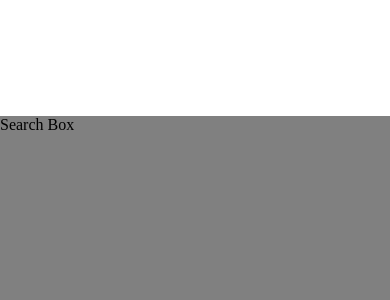
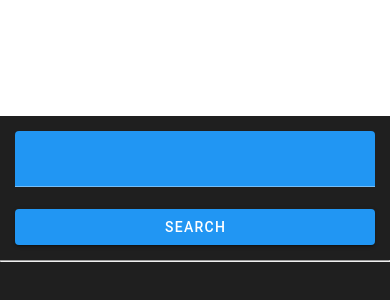
Before and after one commit to NewDevOnTheBlock/Map-API-App, a Vue app: page / in a window 390 px wide. Shown: the part 306-606 px from the top of the page. Built offline with nearby package versions, Linux system fonts and the light colour scheme.

Commit message:
Finished Functionality and Styles - Keith

```diff
--- a/package.json
+++ b/package.json
@@ -12,7 +12,8 @@
   "dependencies": {
     "@vue-leaflet/vue-leaflet": "^0.8.2",
     "leaflet": "^1.9.3",
-    "vue": "^3.2.45"
+    "vue": "^3.2.45",
+    "vuetify": "^3.1.4"
   },
   "devDependencies": {
     "@types/node": "^18.13.0",
--- a/src/App.vue
+++ b/src/App.vue
@@ -1,10 +1,10 @@
 <template>
   <div class="container">
     <div class="map">
-      <Map />
+      <Map :lat="lat" :lon="lon" />
     </div>
     <div class="search">
-      <Search />
+      <Search @position="position($event)" />
     </div>
   </div>
 </template>
@@ -18,6 +18,18 @@ export default {
   components: {
     Map,
     Search,
+  },
+  data() {
+    return {
+      lat: 0,
+      lon: 0,
+    };
+  },
+  methods: {
+    position(event: any) {
+      this.lat = event.lat;
+      this.lon = event.lon;
+    },
   },
 };
 </script>
@@ -35,27 +47,41 @@ export default {
   display: flex;
   flex-direction: row;
 
-  .map, .search {
+  .map,
+  .search {
     width: 50%;
+    height: 100vh;
   }
 }
 
-.map {
-  height: 100vh;
+.search {
+  background: rgb(31, 31, 31);
 }
 
-.search {
-  background-color: grey;
+// Removing Scrollbar
+body {
+  -ms-overflow-style: none; /* for Internet Explorer, Edge */
+  scrollbar-width: none; /* for Firefox */
+  overflow-y: scroll;
+  &::-webkit-scrollbar {
+    display: none; /* for Chrome, Safari, and Opera */
+  }
 }
 
-@media screen and (max-width: 768px) {
+@media screen and (max-width: 912px) {
   .container {
     flex-direction: column;
 
-    .map, .search {
+    .map,
+    .search {
       width: 100%;
       height: 50vh;
     }
   }
+
+  .list {
+    height: calc(100vh - (50vh + 146px));
+    overflow-y: scroll;
+  }
 }
 </style>
--- a/src/components/Map.vue
+++ b/src/components/Map.vue
@@ -1,20 +1,43 @@
 <template>
   <div style="height: 100%; width: 100%">
-    <l-map ref="map" v-model:zoom="zoom" :center="markerLatLng">
+    <!-- @ready="onReady" -->
+    <l-map
+      ref="map"
+      v-model:zoom="zoom"
+      :center="
+        parseFloat(lat) === 0
+          ? markerLatLng
+          : [parseFloat(lat), parseFloat(lon)]
+      "
+    >
       <l-tile-layer
         :url="url"
         :attribution="attribution"
         layer-type="base"
         name="OpenStreetMap"
       ></l-tile-layer>
-      <l-marker :lat-lng="markerLatLng" :icon="icon"></l-marker>
+      <l-marker
+        :lat-lng="
+          parseFloat(lat) === 0
+            ? markerLatLng
+            : [parseFloat(lat), parseFloat(lon)]
+        "
+        :icon="icon"
+      ></l-marker>
     </l-map>
   </div>
+  <!-- <h1>{{ [parseFloat(lat), parseFloat(lon)] }}</h1> -->
 </template>
 
 <script lang="ts">
 import "leaflet/dist/leaflet.css";
-import { LMap, LTileLayer, LMarker, LIcon } from "@vue-leaflet/vue-leaflet";
+import {
+  LMap,
+  LTileLayer,
+  LMarker,
+  LIcon,
+  LPopup,
+} from "@vue-leaflet/vue-leaflet";
 import L from "leaflet";
 
 export default {
@@ -23,21 +46,27 @@ export default {
     LTileLayer,
     LMarker,
     LIcon,
+    LPopup,
   },
   data() {
     return {
       url: "https://{s}.tile.openstreetmap.org/{z}/{x}/{y}.png",
       attribution:
-        '&copy; <a target="_blank" href="http://osm.org/copyright">OpenStreetMap</a> contributors',
+        '&copy; <a target="_blank" href="http://osm.org/copyright">OpenStreetMap</a>',
       zoom: 8,
-      markerLatLng: [47.31322, -1.319482],
+      markerLatLng: ["47.31322", "-1.319482"],
       icon: L.icon({
         iconUrl: "../../node_modules/leaflet/dist/images/marker-icon.png",
         iconAnchor: [16, 37],
       }),
     };
   },
+  props: ["lat", "lon"],
+  // methods: {
+  //   onReady(mapObject: any) {
+  //     let e = mapObject.locate({setView : true});
+  //     console.log(mapObject)
+  //   }
+  // }
 };
 </script>
-
-<style lang="scss"></style>
--- a/src/components/Search.vue
+++ b/src/components/Search.vue
@@ -1,13 +1,102 @@
 <template>
-  <p>Search Box</p>
+  <div class="search-input" style="margin: 15px 15px 0px 15px">
+    <v-text-field
+      v-model:String="text"
+      ref="input"
+      @keyup.enter="onClick"
+      bg-color="blue"
+      append-inner-icon="fa:fas fa-search"
+    ></v-text-field>
+  </div>
+  <div class="button" style="margin: 0px 15px 15px 15px">
+    <v-btn block color="blue" @click="onClick"> Search </v-btn>
+  </div>
+  <hr />
+  <div class="list">
+    <v-list density="compact" style="padding: 0">
+      <v-list-item
+        v-for="(item, i) in items"
+        :key="i"
+        :value="item"
+        active-color="blue"
+        style="border-bottom: 1px solid grey; transition: 0.3s"
+        @click="setPosition(item)"
+      >
+        <template v-slot:prepend>
+          <img
+            src="../../node_modules/leaflet/dist/images/marker-icon.png"
+            style="width: 50%"
+          />
+        </template>
+
+        <v-list-item-title v-text="item['display_name']"></v-list-item-title>
+      </v-list-item>
+    </v-list>
+  </div>
 </template>
 
 <script lang="ts">
-  export default {
-    name: "Search",
-  }
+const NOMINATIM_BASE_URL: string =
+  "https://nominatim.openstreetmap.org/search?";
+let params: object = {
+  q: "",
+  format: "json",
+  addressdetails: "addressdetails",
+};
+
+export default {
+  name: "Search",
+  emits: ["position"],
+  data() {
+    return {
+      text: "",
+      items: [],
+      icon: "../../node_modules/leaflet/dist/images/marker-icon.png",
+    };
+  },
+  methods: {
+    onClick() {
+      // console.log((this.$refs['input'] as any).value)
+      let searchText = (this.$refs["input"] as any).value;
+      params = {
+        q: searchText,
+        format: "json",
+        addressdetails: 1,
+        polygon_geojson: 0,
+      };
+
+      const queryString = new URLSearchParams(
+        params as {
+          q: string;
+          format: string;
+          addressdetails: string;
+          polygon_geojson: string;
+        }
+      ).toString();
+
+      fetch(`${NOMINATIM_BASE_URL}${queryString}`, {
+        method: "GET",
+        redirect: "follow",
+      })
+        .then((res) => res.text())
+        .then((result) => {
+          // console.log(JSON.parse(result));
+          this.items = JSON.parse(result);
+        })
+        .catch((err) => console.error(err));
+    },
+    setPosition(item: any) {
+      // console.log([item.lat, item.lon]);
+      this.$emit("position", item);
+    },
+  },
+};
 </script>
 
-<style lang="scss" scoped>
-
+<style>
+@media (hover: hover) {
+  .v-list-item:hover {
+    background-color: lightgrey;
+  }
+}
 </style>
--- a/src/main.ts
+++ b/src/main.ts
@@ -1,4 +1,15 @@
 import { createApp } from 'vue'
 import App from './App.vue'
 
-createApp(App).mount('#app')
+// Vuetify
+import 'vuetify/styles'
+import { createVuetify } from 'vuetify'
+import * as components from 'vuetify/components'
+import * as directives from 'vuetify/directives'
+
+const vuetify = createVuetify({
+  components,
+  directives,
+})
+
+createApp(App).use(vuetify).mount('#app')
```
Also changed, not shown: 1 other file (tests, documents, lock files or other folders).
